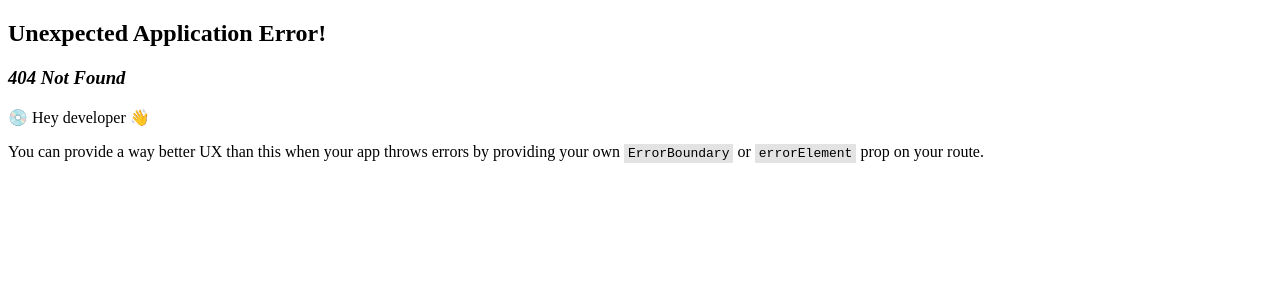
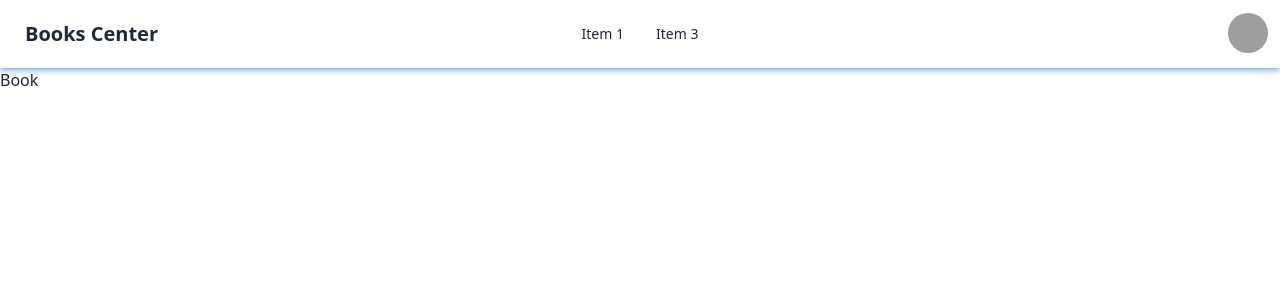
Before and after one commit to Ahad69/assignment-5, a React (Vite) app: page /book in a window 1280 px wide. Before the commit this address had no page. Shown: the top 300 px of the page. Built offline with nearby package versions, Linux system fonts and the light colour scheme; grey boxes are pictures that could not be loaded.

Commit message:
layout , and header added

```diff
--- a/package.json
+++ b/package.json
@@ -21,6 +21,7 @@
     "@typescript-eslint/parser": "^5.61.0",
     "@vitejs/plugin-react": "^4.0.1",
     "autoprefixer": "^10.4.14",
+    "daisyui": "^3.2.1",
     "eslint": "^8.44.0",
     "eslint-plugin-react-hooks": "^4.6.0",
     "eslint-plugin-react-refresh": "^0.4.1",
--- a/src/App.tsx
+++ b/src/App.tsx
@@ -1,7 +1,12 @@
 import "./App.css";
+import MainLayout from "./layout/Layout";
 
 function App() {
-  return <></>;
+  return (
+    <>
+      <MainLayout />
+    </>
+  );
 }
 
 export default App;
--- /dev/null
+++ b/src/components/header/Header.tsx
@@ -0,0 +1,82 @@
+import { Link } from "react-router-dom";
+
+const Header = () => {
+  return (
+    <div>
+      <div className="navbar bg-base-100  shadow-md shadow-blue-500/50">
+        <div className="navbar-start">
+          <div className="dropdown">
+            <label tabIndex={0} className="btn btn-ghost lg:hidden">
+              <svg
+                xmlns="http://www.w3.org/2000/svg"
+                className="h-5 w-5"
+                fill="none"
+                viewBox="0 0 24 24"
+                stroke="currentColor"
+              >
+                <path
+                  strokeLinecap="round"
+                  strokeLinejoin="round"
+                  strokeWidth="2"
+                  d="M4 6h16M4 12h8m-8 6h16"
+                />
+              </svg>
+            </label>
+            <ul
+              tabIndex={0}
+              className="menu menu-sm dropdown-content mt-3 z-[1] p-2 shadow bg-base-100 rounded-box w-52"
+            >
+              <li>
+                <a>Item 1</a>
+              </li>
+
+              <li>
+                <Link to="/login">Item 3</Link>
+              </li>
+            </ul>
+          </div>
+          <a className="btn btn-ghost normal-case text-xl">Books Center</a>
+        </div>
+        <div className="navbar-center hidden lg:flex">
+          <ul className="menu menu-horizontal px-1">
+            <li>
+              <a>Item 1</a>
+            </li>
+
+            <li>
+              <Link to="/login">Item 3</Link>
+            </li>
+          </ul>
+        </div>
+        <div className="navbar-end">
+          <div className="dropdown dropdown-end">
+            <label tabIndex={0} className="btn btn-ghost btn-circle avatar">
+              <div className="w-10 rounded-full">
+                <img src="/images/stock/photo-1534528741775-53994a69daeb.jpg" />
+              </div>
+            </label>
+            <ul
+              tabIndex={0}
+              className="menu menu-sm dropdown-content mt-3 z-[1] p-2 shadow bg-base-100 rounded-box w-52"
+            >
+              <li>
+                <a className="justify-between">
+                  Profile
+                  <span className="badge">New</span>
+                </a>
+              </li>
+              <li>
+                <a>Settings</a>
+              </li>
+              <li>
+                <a>Logout</a>
+              </li>
+            </ul>
+          </div>
+        </div>
+      </div>
+    </div>
+  );
+};
+
+export default Header;
--- /dev/null
+++ b/src/layout/Layout.tsx
@@ -0,0 +1,13 @@
+import { Outlet } from "react-router-dom";
+import Header from "../components/header/Header";
+
+export default function MainLayout() {
+  return (
+    <div>
+      <Header />
+      <div className="">
+        <Outlet />
+      </div>
+    </div>
+  );
+}
--- /dev/null
+++ b/src/pages/Book.tsx
@@ -0,0 +1,5 @@
+const Book = () => {
+  return <div>Book</div>;
+};
+
+export default Book;
--- a/src/routes/index.tsx
+++ b/src/routes/index.tsx
@@ -2,11 +2,23 @@ import { createBrowserRouter } from "react-router-dom";
 import Home from "../pages/Home";
 import SignUp from "../pages/SignUp";
 import Login from "../pages/Login";
+import App from "../App";
+import Book from "../pages/Book";
 
 const routes = createBrowserRouter([
   {
     path: "/",
-    element: <Home />,
+    element: <App />,
+    children: [
+      {
+        index: true,
+        element: <Home />,
+      },
+      {
+        path: "/book",
+        element: <Book />,
+      },
+    ],
   },
   {
     path: "/signup",
--- a/tailwind.config.js
+++ b/tailwind.config.js
@@ -4,5 +4,5 @@ export default {
   theme: {
     extend: {},
   },
-  plugins: [],
+  plugins: [require("daisyui")],
 };
```
Also changed, not shown: 1 other file (tests, documents, lock files or other folders).
